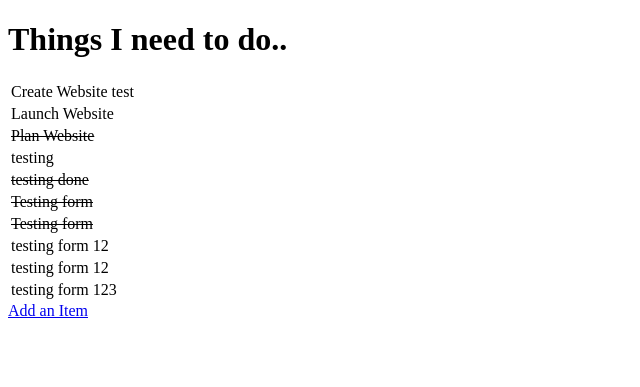
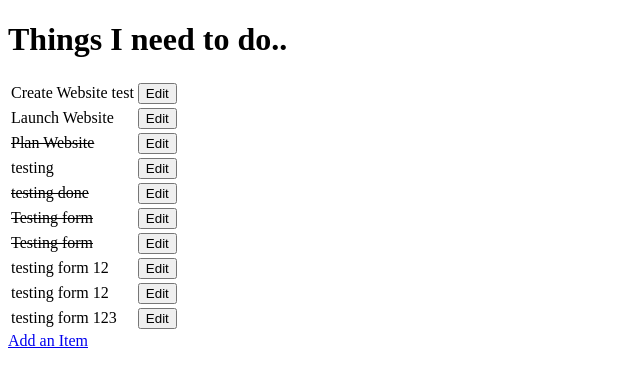
Before and after one commit to djjtyn/djangotodo, a Django app: page / in a window 1280 px wide. Shown: the top 387 px of the page, without its empty margins (0-640 px from the left). Run offline with Django 3.2, Linux system fonts and the light colour scheme; data comes from the database, SQL or seed files in the repository; both versions use the stored data as it was after the commit.

Commit message:
edit working

```diff
--- a/django_todo/urls.py
+++ b/django_todo/urls.py
@@ -15,11 +15,11 @@ Including another URLconf
 """
 from django.conf.urls import url
 from django.contrib import admin
-from todo.views import get_todo_list, create_an_item
+from todo.views import get_todo_list, create_an_item, edit_an_item
 
 urlpatterns = [
     url(r'^admin/', admin.site.urls),
     url(r'^$', get_todo_list),
-    url(r'^add$', create_an_item)
-
+    url(r'^add$', create_an_item),
+    url(r'^edit/(?P<id>\d+)$', edit_an_item),
 ]
--- a/todo/templates/todo_list.html
+++ b/todo/templates/todo_list.html
@@ -16,6 +16,11 @@
     {% else %}
       <td>{{ item.name }}</td>
     {% endif %}
+      <td>
+        <form action="edit/{{ item.id }}" method="GET">
+          <input type="submit" value="Edit">
+        </form>
+      </td>
     </tr>
   {% endfor %}
 </table>
--- a/todo/views.py
+++ b/todo/views.py
@@ -1,4 +1,4 @@
-from django.shortcuts import render, HttpResponse, redirect
+from django.shortcuts import render, HttpResponse, redirect, get_object_or_404
 from .models import Item
 from .forms import ItemForm
 
@@ -15,3 +15,14 @@ def create_an_item(request):
     else:
         form = ItemForm()
     return render(request, 'itemform.html', {'form':form})
+
+def edit_an_item(request, id):
+    item = get_object_or_404(Item, pk=id)
+    if request.method == "POST":
+        form = ItemForm(request.POST, instance=item)
+        if form.is_valid():
+            form.save()
+            return redirect(get_todo_list)
+    else:
+        form = ItemForm(instance=item)
+    return render(request, 'itemform.html', {'form':form})
```
Also changed, not shown: db.sqlite3.
